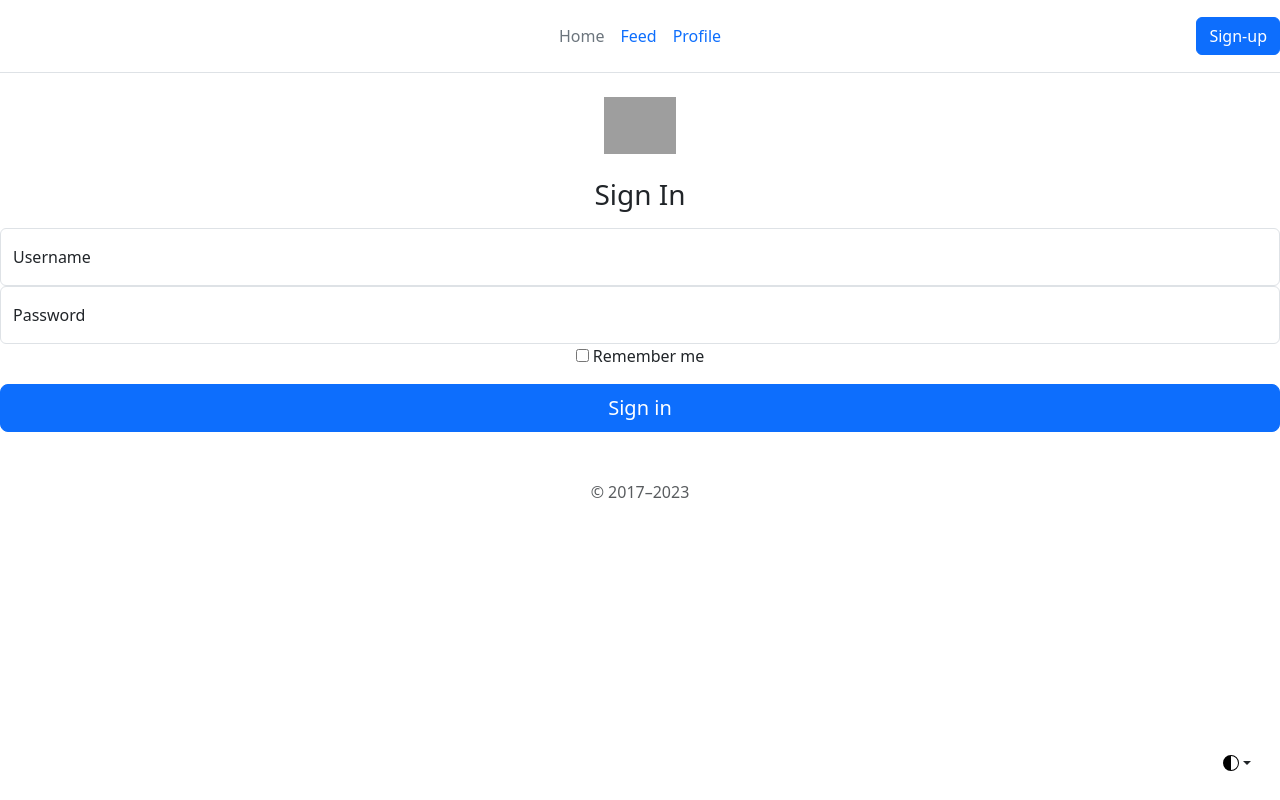
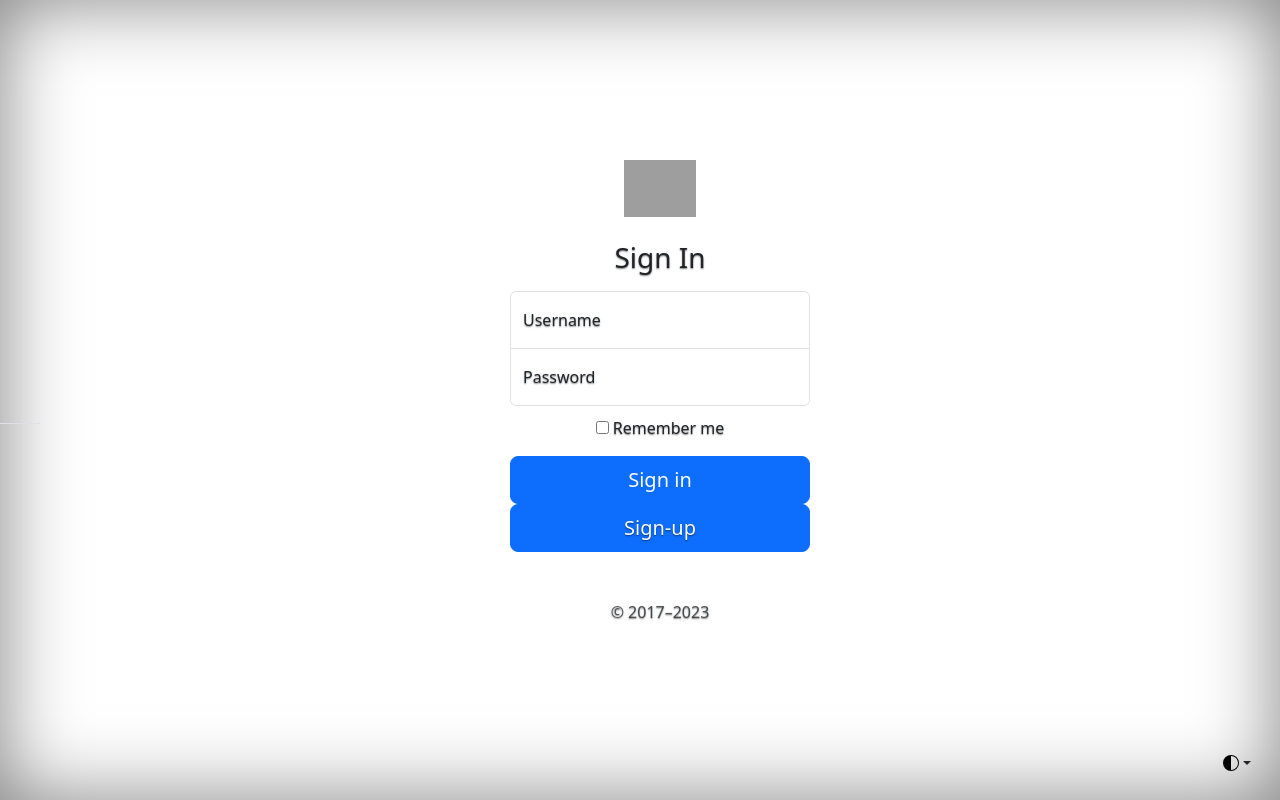
Before and after one commit to Axxtur3l/Diobolical, a Flask app: page /sign-in in a window 1280 px wide. Run offline with Flask 3, Linux system fonts and the light colour scheme; grey boxes are pictures that could not be loaded.

Commit message:
Remodeled the page layout

```diff
--- a/templates/error_status.html.jinja
+++ b/templates/error_status.html.jinja
@@ -1,2 +1 @@
 <h2>The webpage you are trying is not found</h2>
-<img src = "{{url_for('static','images/opps.jpg') }}"
--- a/templates/sign_in.html.jinja
+++ b/templates/sign_in.html.jinja
@@ -3,7 +3,8 @@
   <head>
     <meta charset="utf-8">
     <meta name="viewport" content="width=device-width, initial-scale=1">
-    <title>Diobolical</title>
+    <title>EKKOSTASIS</title>
+    <link href="/static/styles.css" rel="stylesheet" >
     <link href="https://cdn.jsdelivr.net/npm/bootstrap@5.3.0-alpha2/dist/css/bootstrap.min.css" rel="stylesheet" integrity="sha384-aFq/bzH65dt+w6FI2ooMVUpc+21e0SRygnTpmBvdBgSdnuTN7QbdgL+OapgHtvPp" crossorigin="anonymous">
   </head>
   <body>
@@ -14,15 +15,6 @@
         </a>
       </div>
 
-      <ul class="nav col-12 col-md-auto mb-2 justify-content-center mb-md-0">
-        <li><a href="/" class="nav-link px-2 link-secondary">Home</a></li>
-        <li><a href="/feed" class="nav-link px-2">Feed</a></li>
-        <li><a href="/profile/" class="nav-link px-2">Profile</a></li>
-      </ul>
-
-      <div class="col-md-3 text-end">
-        <a href="/sign-up" class="btn btn-primary">Sign-up</a>
-      </div>
     </header>
     <link href="sign-in.css" rel="stylesheet">
   </head>
@@ -99,6 +91,7 @@
       </label>
     </div>
     <button class="w-100 btn btn-lg btn-primary" type="submit">Sign in</button>
+    <a href="/sign-up" class="w-100 btn btn-lg btn-primary">Sign-up</a>
     <p class="mt-5 mb-3 text-body-secondary">&copy; 2017–2023</p>
   </form>
 </main>
--- a/templates/sign_up.html.jinja
+++ b/templates/sign_up.html.jinja
@@ -20,9 +20,6 @@
         <li><a href="/profile/" class="nav-link px-2">Profile</a></li>
       </ul>
 
-      <div class="col-md-3 text-end">
-        <a href="/sign-in" class="btn btn-outline-primary me-2">Login</a>
-      </div>
     </header>
     <h1>Hello, world!</h1>
     <script src="https://cdn.jsdelivr.net/npm/bootstrap@5.3.0-alpha2/dist/js/bootstrap.bundle.min.js" integrity="sha384-qKXV1j0HvMUeCBQ+QVp7JcfGl760yU08IQ+GpUo5hlbpg51QRiuqHAJz8+BrxE/N" crossorigin="anonymous"></script>
```
